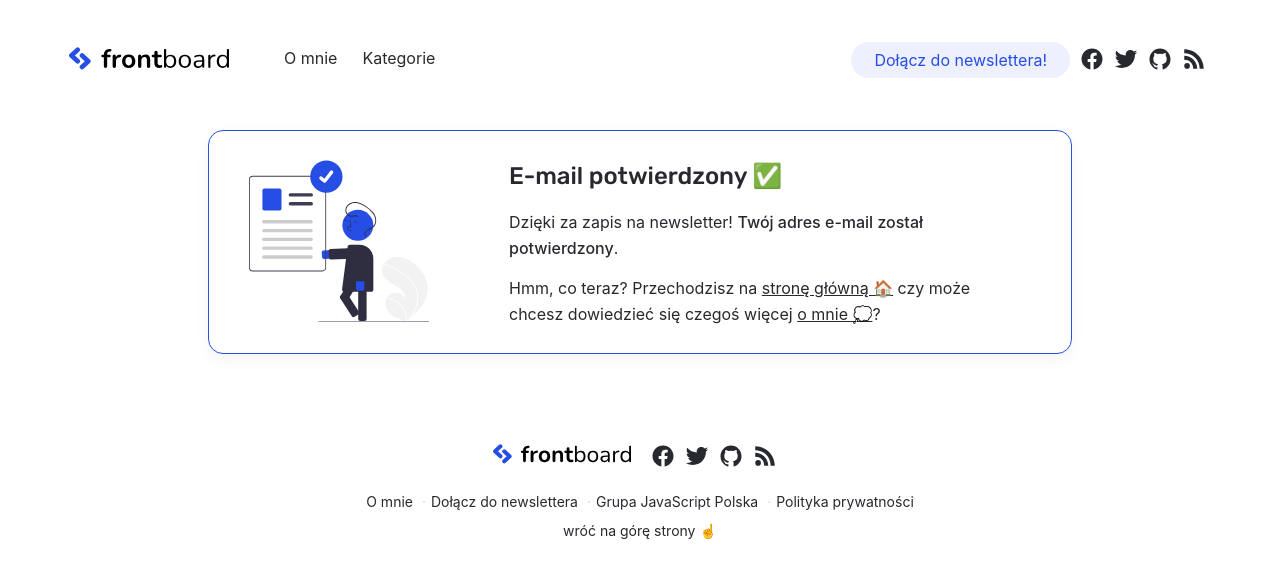
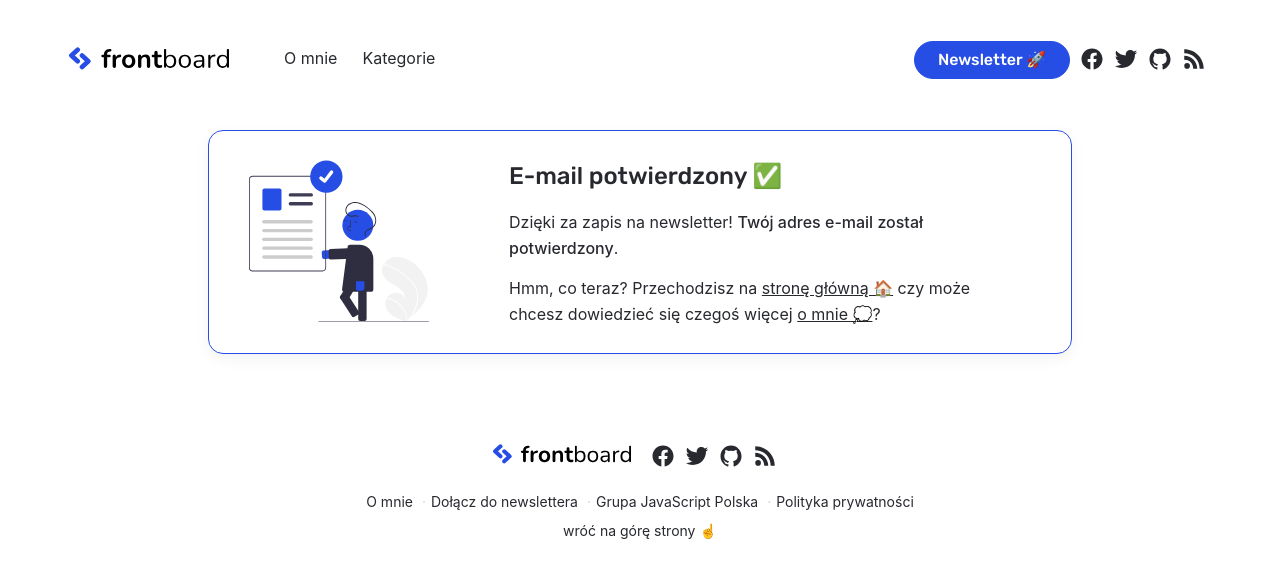
Before and after one commit to frontboard/blog, a Jekyll site: the page built from _pages/newsletter-dzieki.md, in a window 1280 px wide. Shown: the top 578 px of the page. Built offline with Jekyll 4.4.1, drawn with Linux system fonts in a browser that asks for light colours.

Commit message:
change style of newsletter link in menu

```diff
--- a/_includes/header.html
+++ b/_includes/header.html
@@ -34,9 +34,9 @@
       <ul class="nav nav__flex" role="navigation">
         <li class="nav__item">
           {%- if page.layout == 'post' -%}
-          <a href="#newsletter" class="nav__link nav__link-featured">Dołącz do newslettera!</a>
+          <a href="#newsletter" class="nav__link nav__link-featured">Newsletter <span>🚀</span></a>
           {%- else -%}
-          <a href="/newsletter" class="nav__link nav__link-featured">Dołącz do newslettera!</a>
+          <a href="/newsletter" class="nav__link nav__link-featured">Newsletter 🚀</a>
           {%- endif -%}
         </li>
       </ul>
--- a/_sass/minima/_frontboard.scss
+++ b/_sass/minima/_frontboard.scss
@@ -160,10 +160,21 @@ a {
       color: $color-brand;
     }
     &-featured {
-      background: rgba($color-brand, 0.08);
-      color: $color-brand;
+      background: $color-brand;
+      color: #fff;
       border-radius: 50px;
-      text-align: center;
+      font-family: $font-secondary;
+      transition: 0.3s all;
+      border: 1px solid $color-brand;
+
+      span {
+        margin-left: 3px;
+      }
+      &:hover {
+        text-decoration: none;
+        color: $color-brand;
+        background-color: transparent;
+      }
     }
   }
   @include media-query($on-laptop) {
```
